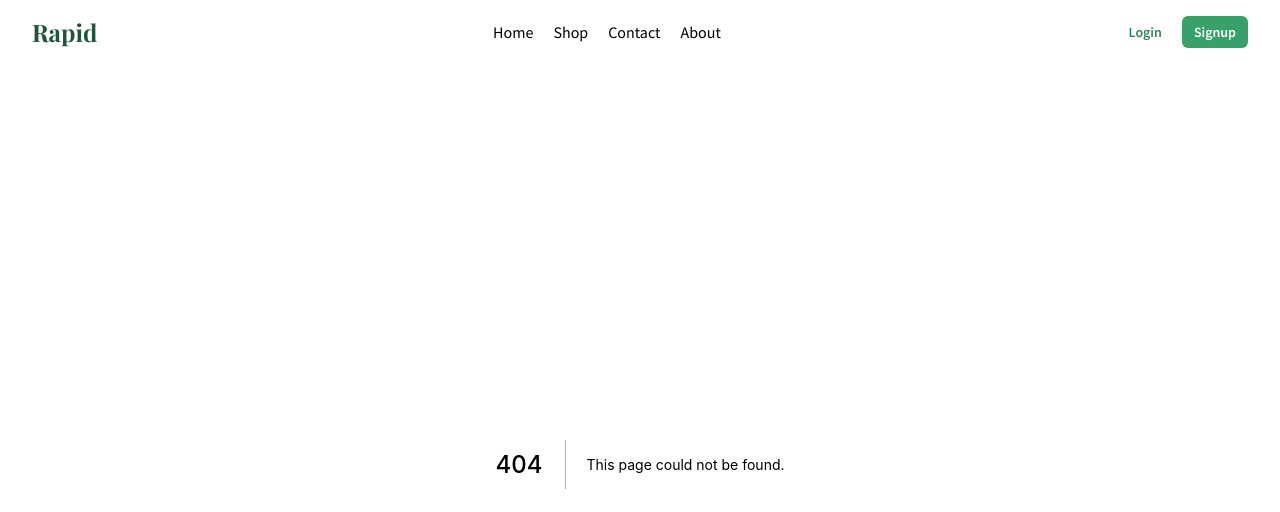
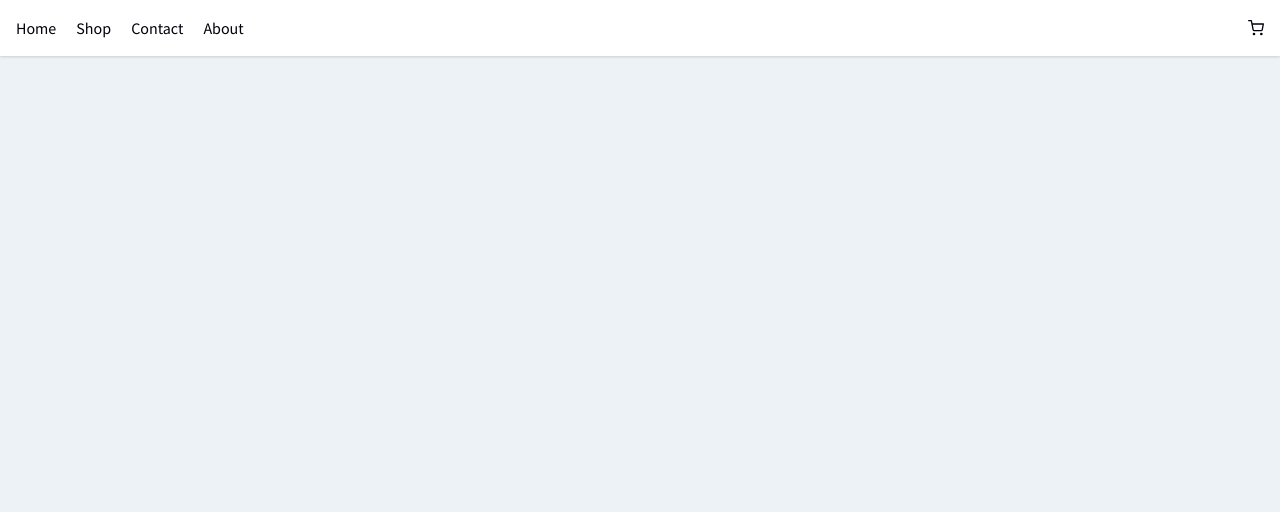
Before and after one commit to HarsimranBarki/rapid-store, a Next.js app: page /product/1 in a window 1280 px wide. Before the commit this address had no page. Shown: the top 512 px of the page. Built offline with nearby package versions, Linux system fonts and the light colour scheme.

Commit message:
fixed navbar and teal colouring

```diff
--- a/components/NavBar.js
+++ b/components/NavBar.js
@@ -2,23 +2,20 @@ import { Box, Container, Flex, Heading, HStack, Text } from "@chakra-ui/layout";
 import React from "react";
 import Link from "next/link";
 import { Button, ButtonGroup } from "@chakra-ui/button";
+import { FiShoppingCart } from "react-icons/fi";
 
 function NavBar() {
   return (
-    <Box bg="white" height="4rem">
+    <>
+      <Box
+        bg="white"
+        position="fixed"
+        width="full"
+        zIndex={10}
+        boxShadow="base"
+      >
         <Container maxW="container.xl">
-        <Flex padding="4" justifyContent="space-between" alignItems="center">
-          <Link passHref href="/">
-            <Heading
-              cursor="pointer"
-              fontWeight="bold"
-              fontSize="2xl"
-              textColor="green.800"
-            >
-              Rapid
-            </Heading>
-          </Link>
-
+          <Flex py="4" justifyContent="space-between" alignItems="center">
             <Box>
               <HStack spacing={5} cursor="pointer">
                 <Link href="/" passHref>
@@ -35,13 +32,13 @@ function NavBar() {
                 </Link>
               </HStack>
             </Box>
-          <ButtonGroup colorScheme="green" size="sm">
-            <Button variant="ghost">Login</Button>
-            <Button>Signup</Button>
-          </ButtonGroup>
+
+            <FiShoppingCart />
           </Flex>
         </Container>
       </Box>
+      <Box height="3.5rem"></Box>
+    </>
   );
 }
 
--- a/package.json
+++ b/package.json
@@ -20,7 +20,8 @@
     "next-images": "^1.7.0",
     "react": "^17.0.2",
     "react-dom": "^17.0.2",
-    "react-hook-form": "^7.2.1"
+    "react-hook-form": "^7.2.1",
+    "react-icons": "^4.2.0"
   },
   "license": "MIT"
 }
--- a/pages/index.js
+++ b/pages/index.js
@@ -2,6 +2,7 @@ import Hero from "@/components/Hero";
 import Products from "@/components/Product/Products";
 import { Container, Heading } from "@chakra-ui/layout";
 import Head from "next/head";
+import React from "react";
 import commerce from "../lib/commerce";
 
 export async function getStaticProps() {
@@ -19,14 +20,14 @@ export async function getStaticProps() {
 }
 
 const Index = ({ merchant, categories, products }) => (
-  <>
+  <React.Fragment>
     <Head>
       <title>Rapid Store</title>
     </Head>
 
     <Hero />
     <Products merchant={merchant} categories={categories} products={products} />
-  </>
+  </React.Fragment>
 );
 
 export default Index;
--- /dev/null
+++ b/pages/product/[slug].js
@@ -0,0 +1,7 @@
+import React from "react";
+
+function Product() {
+  return <div></div>;
+}
+
+export default Product;
```
Also changed, not shown: components/Hero.js (+4 -5 lines), components/Product/Product.js (+34 -10 lines), components/Product/Products.js (+10 -10 lines), public/hero.svg, 1 other file (tests, documents, lock files or other folders). Lines whose indentation alone changed are shown as unchanged.
